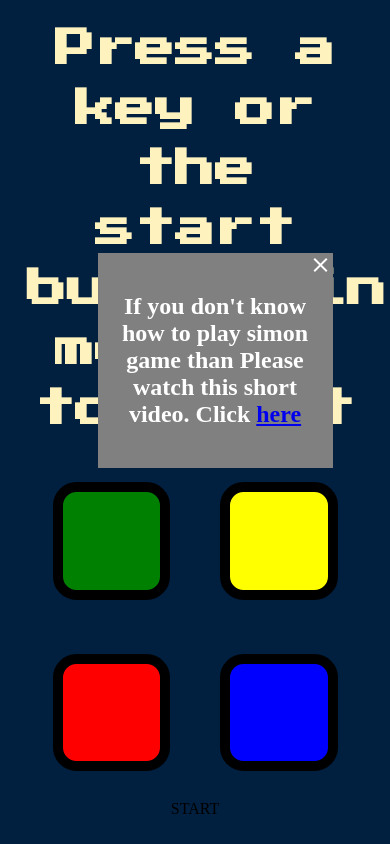
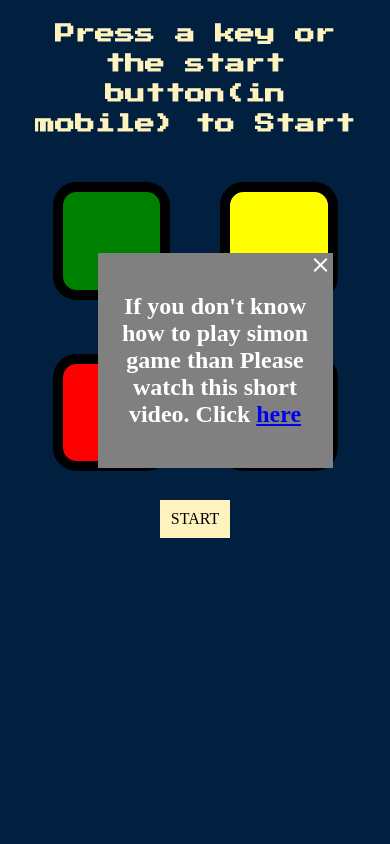
Before and after one commit to bhanudatsinhjhala/simongame, a plain HTML site: page index.html in a window 390 px wide. Drawn offline with Linux system fonts and the light colour scheme.

Commit message:
Update styles.css

```diff
--- a/styles.css
+++ b/styles.css
@@ -5,7 +5,7 @@ body {
 
 #level-title {
   font-family: 'Press Start 2P', cursive;
-  font-size: 2.5rem;
+  font-size: 1.5rem;
   line-height: 1.5;
   margin:  5%;
   color: #FEF2BF;
@@ -35,7 +35,27 @@ span{
   justify-content: center;
   align-items: center;
 }
-
+.button-container, .button{
+  visibility: hidden;
+}
+@media(max-width:992px){
+  .button-container{
+    width:50%;
+    margin:auto;
+    visibility:visible;
+  }
+  .button{
+  background-color:#FEF2BF;
+  width:50px;
+  padding: 10px;
+  margin:auto;
+  cursor: pointer;
+  visibility:visible;
+}
+#level-title{
+  font-size:1.25rem;
+}
+}
 .btn {
   margin: 25px;
   display: inline-block;
```
